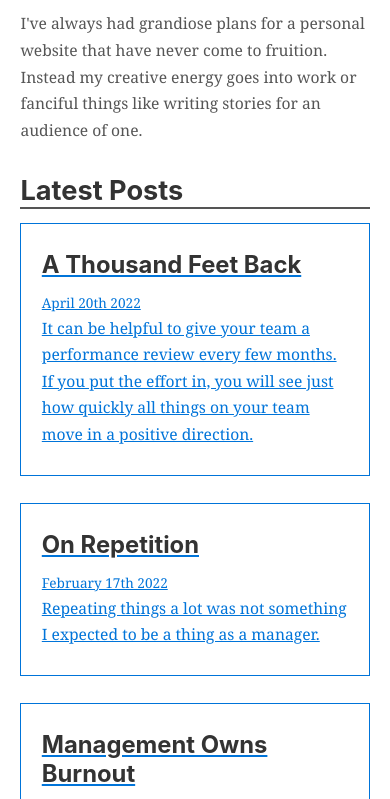
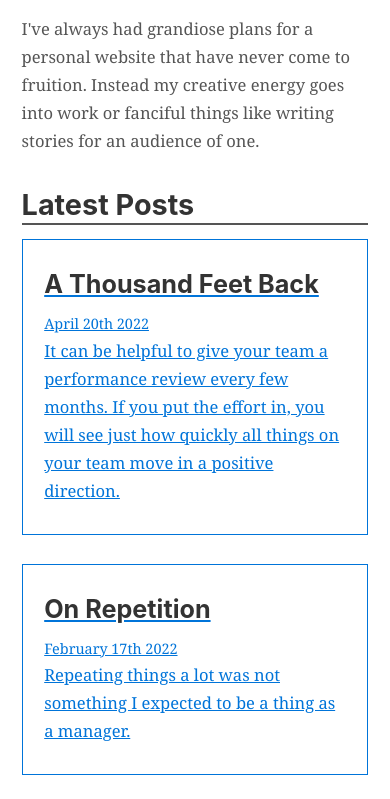
Before and after one commit to drainpip/shaneis.me-v2, a Gatsby site: page / in a window 390 px wide. Shown: the part 61-860 px from the top of the page. Built offline with nearby package versions, Linux system fonts and the light colour scheme; Gatsby itself is replaced by a stand-in of ours.

Commit message:
Adjusting breakpoints

```diff
--- a/src/components/global-styles.js
+++ b/src/components/global-styles.js
@@ -4,8 +4,8 @@
 const globalCSS = css`
   html {
     box-sizing: border-box;
-    font-size: 85%;
-    @media (min-width: 45em) {
+    font-size: 90%;
+    @media (min-width: 40em) {
       font-size: 95%;
     }
     @media (min-width: 75em) {
@@ -58,28 +58,28 @@
 
   h1 {
     font-size: 2.5em;
-    @media (min-width: 45em) {
+    @media (min-width: 40em) {
       font-size: 4.5em;
     }
   }
 
   h2 {
     font-size: 2em;
-    @media (min-width: 45em) {
+    @media (min-width: 40em) {
       font-size: 3.5em;
     }
   }
 
   h3 {
     font-size: 1.75em;
-    @media (min-width: 45em) {
+    @media (min-width: 40em) {
       font-size: 2.5em;
     }
   }
 
   h4 {
     font-size: 1.25em;
-    @media (min-width: 45em) {
+    @media (min-width: 40em) {
       font-size: 1.75em;
     }
   }
```
